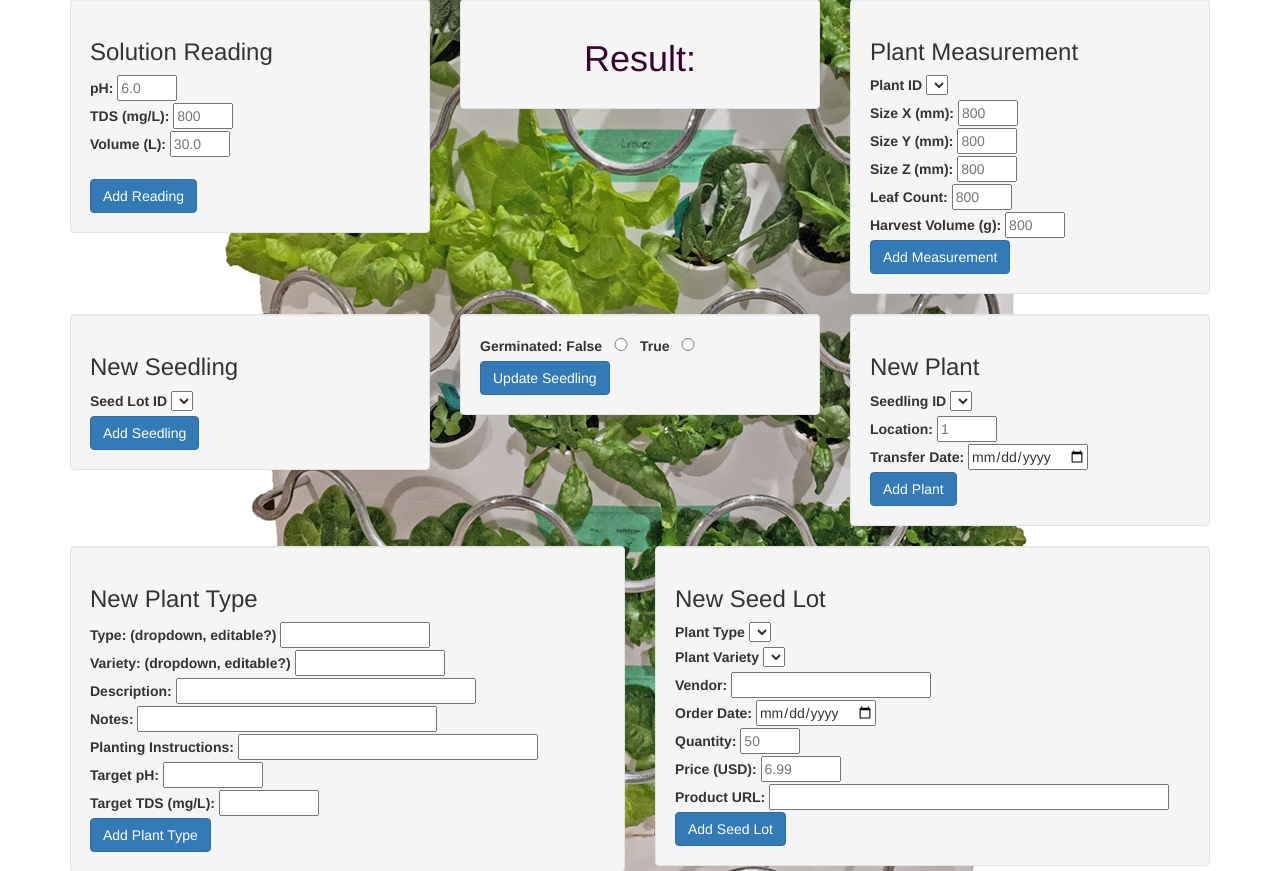
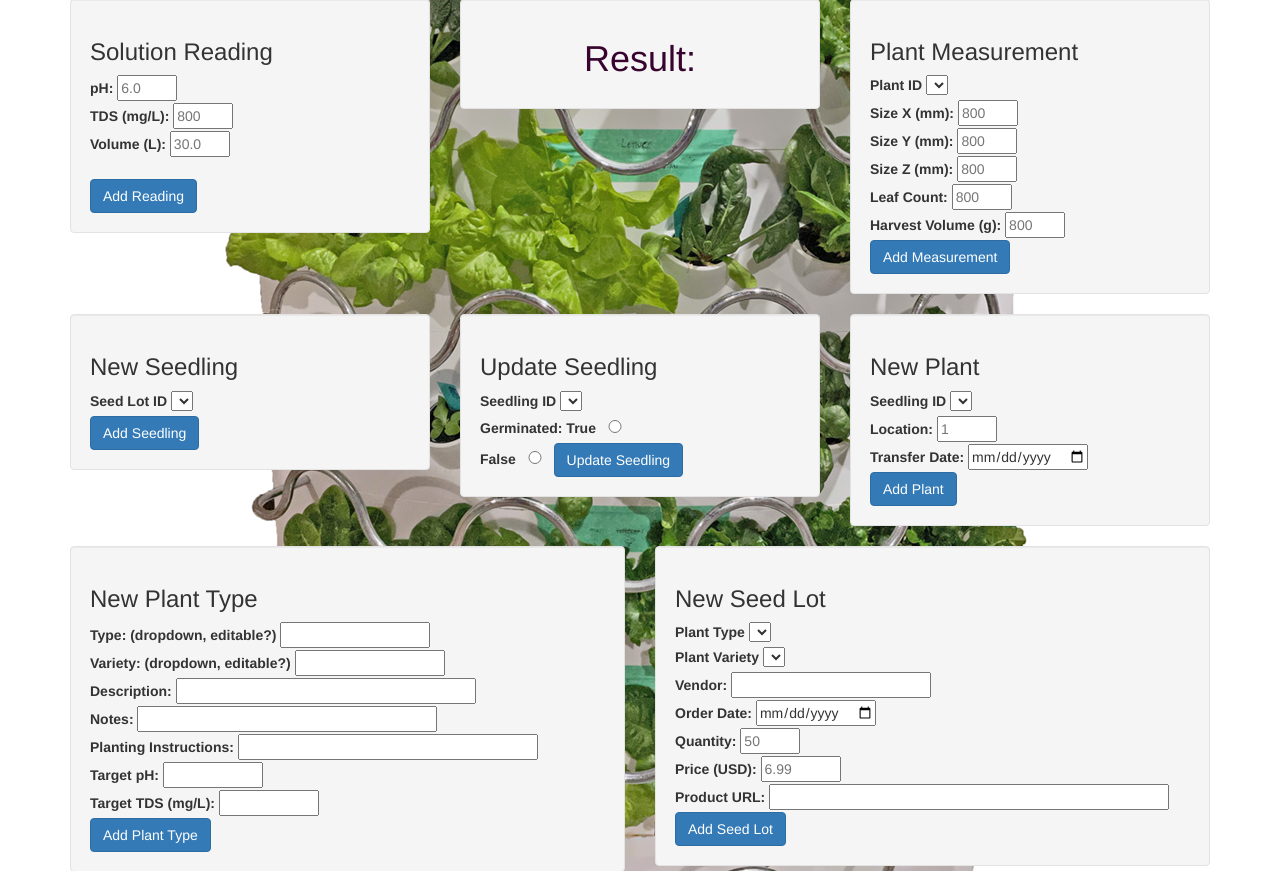
Before and after one commit to kylejohnsonks/Harvester, a Python web app: template iharvester/templates/measurements.html in a window 1280 px wide. Shown: the part 328-1199 px from the top of the page. Run offline with Jinja, Linux system fonts and the light colour scheme; the template is opened without the code that fills it, so the values that code supplies are empty; some libraries are stand-ins or nearby versions.

Commit message:
seedling dropdowns

```diff
--- a/iharvester/static/js/app.js
+++ b/iharvester/static/js/app.js
@@ -11,6 +11,10 @@ async function dropdowns(event) {
   for (i=0; i < dropdowns.sl_ids.length; i++){
     var opt = document.createElement("option");
     document.getElementById("seed_lot_id").innerHTML += '<option id="' + i + '" value="' + dropdowns.sl_ids[i] + '">'+dropdowns.sl_ids[i]+'</option>';
+  };
+  for (i=0; i < dropdowns.s_update_ids.length; i++){
+    var opt = document.createElement("option");
+    document.getElementById("update_seedling_id").innerHTML += '<option id="' + i + '" value="' + dropdowns.s_ids[i] + '">'+dropdowns.s_ids[i]+'</option>';
   };
   for (i=0; i < dropdowns.s_ids.length; i++){
     var opt = document.createElement("option");
--- a/iharvester/templates/measurements.html
+++ b/iharvester/templates/measurements.html
@@ -87,11 +87,16 @@
       <!-- Update Seedling -->
       <div class="col-lg-4">
         <div class="well">
+          <h3>Update Seedling</h3>
+          <form>
+            <label>Seedling ID</label>
+            <select class="update_seedling" id="seedling_id"></select>
+          </form>
           <b>Germinated: </b>
+          <label for="True">True</label>
+          <input class="update_seedling" type="radio" name="germinated" id="True" value="True" style="width: 30px;"> </input><br>
           <label for="False">False</label>
           <input class="update_seedling" type="radio" name="germinated" id="False" value="False" style="width: 30px;"> </input>
-          <label for="True">True</label>
-          <input class="update_seedling" type="radio" name="germinated" id="True" value="True" style="width: 30px;"> </input><br>
           <a class="btn btn-primary btn-md" id="update_seedling_button" role="button">Update Seedling</a>
         </div>
       </div>
```
Also changed, not shown: iharvester/app.py (+11 -2 lines).
